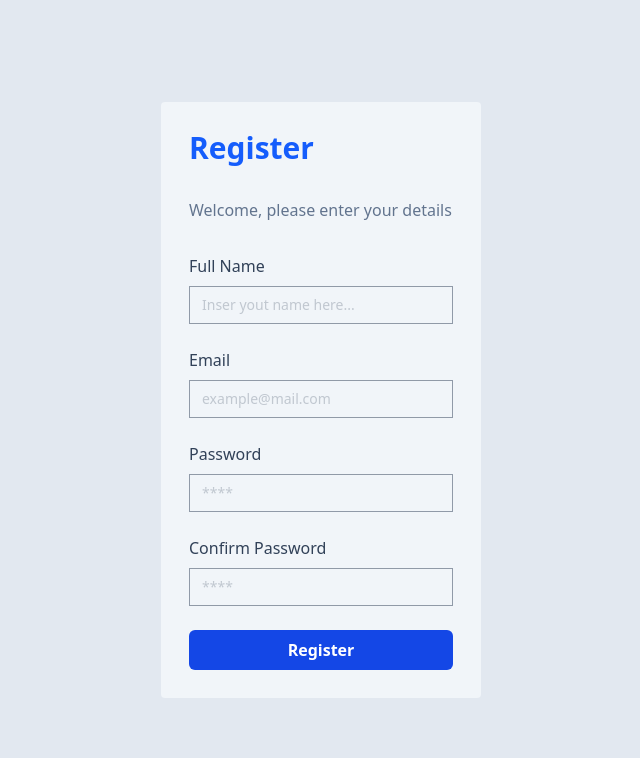
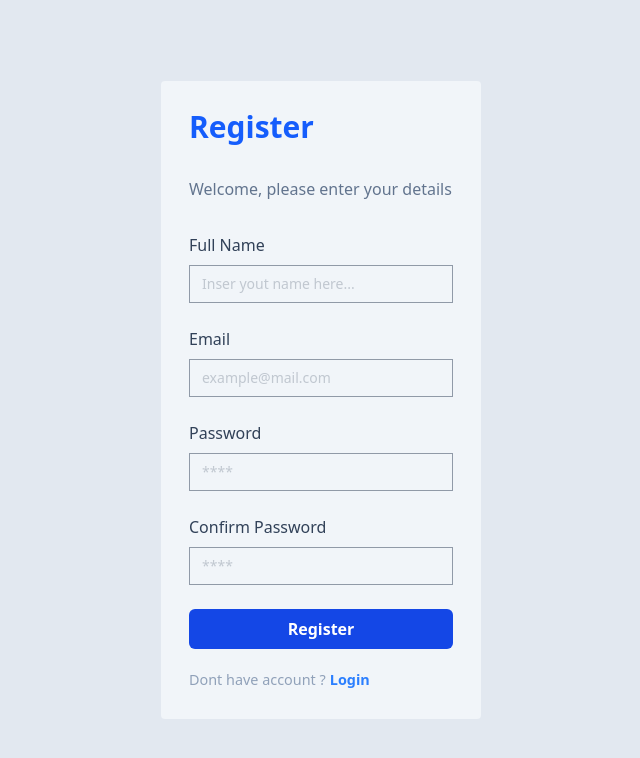
Before and after one commit to awul-code/atomic-react, a React (Vite) app: page /register in a window 1280 px wide. Shown: the top 758 px of the page, without its empty margins (319-959 px from the left). Built offline with nearby package versions, Linux system fonts and the light colour scheme.

Commit message:
update(login register): set attribute Link to redirect pages login and register

```diff
--- a/src/Pages/login.jsx
+++ b/src/Pages/login.jsx
@@ -1,11 +1,16 @@
 
 import AuthLayout from '../components/Layouts/AuthLayouts';
 import FormLogin from '../components/Fragments/FormLogin/index';
+import { Link } from 'react-router-dom';
 
 const LoginPage = () => {
     return (<>
         <AuthLayout title="Login">
             <FormLogin />
+            <p className='mt-5 text-slate-400 text-[0.9rem]'>
+                Dont have account ?
+                <Link to="/register" className='font-bold text-blue-500 ms-1'>Register</Link>
+            </p>
         </AuthLayout>
     </>)
 }
--- a/src/Pages/register.jsx
+++ b/src/Pages/register.jsx
@@ -1,11 +1,16 @@
 
 import AuthLayout from '../components/Layouts/AuthLayouts';
 import FormRegister from '../components/Fragments/FormRegister';
+import { Link } from 'react-router-dom';
 
 const RegisterPage = () => {
     return (<>
         <AuthLayout title="Register">
             <FormRegister />
+            <p className='mt-5 text-slate-400 text-[0.9rem]'>
+                Dont have account ?
+                <Link to="/login" className='font-bold text-blue-500 ms-1'>Login</Link>
+            </p>
         </AuthLayout>
     </>)
 }
```
